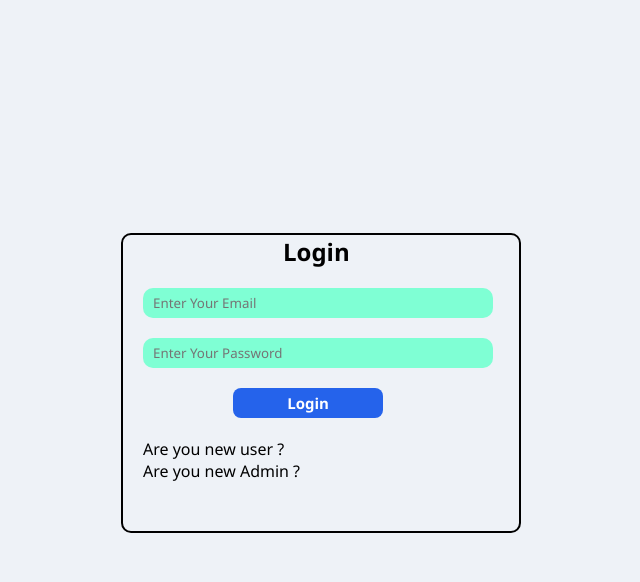
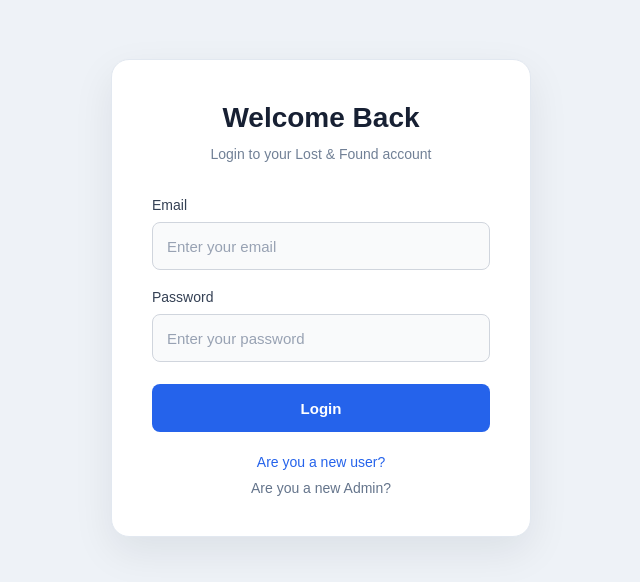
Before and after one commit to gurunagendra7032/Lost_And_Found_Frontend, a React (Vite) app: page / in a window 1280 px wide. Shown: the part 102-684 px from the top of the page, without its empty margins (319-959 px from the left). Built offline with nearby package versions, Linux system fonts and the light colour scheme.

Commit message:
changed Ui of signup for user

```diff
--- a/src/pages/Login.css
+++ b/src/pages/Login.css
@@ -1,38 +1,331 @@
-* {
+
+html,
+body,
+#root {
   margin: 0;
   padding: 0;
-  box-sizing: border-box;
-  font-family: 'Segoe UI', sans-serif;
-}
-.Login{
-    border:2px solid black;
-    border-radius: 10px;
-    height: 300px;
-    width: 400px;
-   padding-left: 20px;
+  width: 100%;
+  min-height: 100%;
 }
 
-.fields{
-    width:350px;
-    height:30px;
-    margin-top: 20px;
-    background-color: aquamarine;
-    border: none;
-    border-radius: 10px;
-    padding-left:10px ;
+* {
+  box-sizing: border-box;
 }
-.submit{
-    height: 30px;
-    width: 150px;
-    margin:20px;
-    margin-left: 90px;
 
+
+/* =====================================
+   PAGE
+===================================== */
+
+.login-page {
+  width: 100%;
+  min-height: 100vh;
+
+  display: flex;
+  justify-content: center;
+  align-items: center;
+
+  padding: 30px 20px;
+
+  background: #eef2f7;
+
+  font-family: Arial, Helvetica, sans-serif;
 }
-.headinglogin{
-    margin-left: 140px;
+
+
+/* =====================================
+   LOGIN CARD
+===================================== */
+
+.login-card {
+  width: 420px;
+  max-width: 100%;
+
+  padding: 40px;
+
+  background: #ffffff;
+
+  border: 1px solid #e2e8f0;
+  border-radius: 18px;
+
+  box-shadow:
+    0 15px 40px rgba(15, 23, 42, 0.08);
 }
-.page{
-    display: flex;
-    justify-content: center;
-    padding-top: 200px;
+
+
+/* =====================================
+   HEADER
+===================================== */
+
+.login-header {
+  width: 100%;
+
+  margin-bottom: 30px;
+
+  text-align: center;
 }
+
+.login-header h2 {
+  margin: 0;
+
+  color: #172033;
+
+  font-size: 28px;
+  font-weight: 600;
+
+  line-height: 1.3;
+}
+
+.login-header p {
+  margin: 8px 0 0;
+
+  color: #718096;
+
+  font-size: 14px;
+
+  line-height: 1.5;
+}
+
+
+/* =====================================
+   FORM
+===================================== */
+
+.login-form {
+  width: 100%;
+
+  display: flex;
+  flex-direction: column;
+
+  gap: 17px;
+}
+
+
+/* =====================================
+   INPUT GROUP
+===================================== */
+
+.login-input-group {
+  width: 100%;
+
+  display: flex;
+  flex-direction: column;
+
+  gap: 7px;
+}
+
+.login-input-group label {
+  margin: 0;
+
+  color: #344054;
+
+  font-size: 14px;
+  font-weight: 500;
+
+  line-height: 20px;
+}
+
+
+/* =====================================
+   INPUT
+===================================== */
+
+.login-field {
+  width: 100%;
+  height: 48px;
+
+  padding: 0 14px;
+
+  border: 1px solid #d0d5dd;
+  border-radius: 8px;
+
+  outline: none;
+
+  background: #f9fafb;
+
+  color: #1d2939;
+
+  font-size: 15px;
+
+  transition:
+    border-color 0.2s ease,
+    background 0.2s ease,
+    box-shadow 0.2s ease;
+}
+
+
+/* Placeholder */
+
+.login-field::placeholder {
+  color: #98a2b3;
+}
+
+
+/* Hover */
+
+.login-field:hover {
+  border-color: #98a2b3;
+}
+
+
+/* Focus */
+
+.login-field:focus {
+  background: #ffffff;
+
+  border-color: #2563eb;
+
+  box-shadow:
+    0 0 0 3px rgba(37, 99, 235, 0.12);
+}
+
+
+/* =====================================
+   LOGIN BUTTON
+===================================== */
+
+.login-submit {
+  width: 100%;
+  height: 48px;
+
+  margin-top: 5px;
+
+  padding: 0;
+
+  border: none;
+  border-radius: 8px;
+
+  background: #2563eb;
+
+  color: #ffffff;
+
+  font-size: 15px;
+  font-weight: 600;
+
+  cursor: pointer;
+
+  transition:
+    background 0.2s ease,
+    box-shadow 0.2s ease,
+    transform 0.1s ease;
+}
+
+
+/* Hover */
+
+.login-submit:hover {
+  background: #1d4ed8;
+
+  box-shadow:
+    0 5px 12px rgba(37, 99, 235, 0.20);
+}
+
+
+/* Click */
+
+.login-submit:active {
+  transform: scale(0.99);
+}
+
+
+/* =====================================
+   LINKS
+===================================== */
+
+.login-links {
+  width: 100%;
+
+  margin-top: 22px;
+
+  display: flex;
+  flex-direction: column;
+
+  align-items: center;
+
+  gap: 10px;
+}
+
+
+/* Individual link */
+
+.login-link {
+  color: #2563eb;
+
+  font-size: 14px;
+  font-weight: 500;
+
+  text-align: center;
+
+  cursor: pointer;
+
+  transition: color 0.2s ease;
+}
+
+.login-link:hover {
+  color: #1d4ed8;
+
+  text-decoration: underline;
+}
+
+
+/* Admin link */
+
+.admin-link {
+  color: #64748b;
+}
+
+.admin-link:hover {
+  color: #334155;
+}
+
+
+/* =====================================
+   MOBILE
+===================================== */
+
+@media (max-width: 500px) {
+
+  .login-page {
+    padding: 25px 15px;
+  }
+
+  .login-card {
+    width: 100%;
+
+    padding: 32px 25px;
+
+    border-radius: 15px;
+  }
+
+  .login-header {
+    margin-bottom: 26px;
+  }
+
+  .login-header h2 {
+    font-size: 25px;
+  }
+
+  .login-form {
+    gap: 15px;
+  }
+}
+
+
+/* =====================================
+   SMALL MOBILE
+===================================== */
+
+@media (max-width: 350px) {
+
+  .login-page {
+    padding: 15px 12px;
+  }
+
+  .login-card {
+    padding: 28px 20px;
+  }
+
+  .login-header h2 {
+    font-size: 23px;
+  }
+}
--- a/src/pages/Login.jsx
+++ b/src/pages/Login.jsx
@@ -1,3 +1,4 @@
+
 import React, { useState } from "react";
 import { useNavigate } from "react-router-dom";
 import { jwtDecode } from "jwt-decode";
@@ -10,18 +11,18 @@ function Login() {
   const navigate = useNavigate();
 
   function changeSingup() {
-    navigate("/signup");   // ✅ Navigate using route path
+    navigate("/signup");
   }
 
-  function changeSingupAdmin(){
+  function changeSingupAdmin() {
     navigate("/admin/Signup");
   }
 
-
-
   async function handleLogin() {
     try {
-      const res = await fetch("https://lostandfound-production-33dc.up.railway.app/login", {
+      const res = await fetch(
+        "https://lostandfound-production-33dc.up.railway.app/login",
+        {
           method: "POST",
           headers: {
             "Content-Type": "application/json",
@@ -30,7 +31,8 @@ function Login() {
             email,
             password,
           }),
-      });
+        }
+      );
 
       if (!res.ok) {
         alert("Invalid email or password");
@@ -61,7 +63,6 @@ function Login() {
       } else {
         alert("Unknown role");
       }
-
     } catch (error) {
       console.error("Login error:", error);
       alert("Something went wrong");
@@ -69,33 +70,65 @@ function Login() {
   }
 
   return (
-    <div className="page">
-      <div className="Login">
-        <h2 className="headinglogin">Login</h2>
+    <div className="login-page">
+      <div className="login-card">
+
+        <div className="login-header">
+          <h2>Welcome Back</h2>
+          <p>Login to your Lost & Found account</p>
+        </div>
+
+        <div className="login-form">
+
+          <div className="login-input-group">
+            <label>Email</label>
 
             <input
               type="text"
-          placeholder="Enter Your Email"
-          className="fields"
+              placeholder="Enter your email"
+              className="login-field"
               onChange={(e) => setEmail(e.target.value)}
             />
+          </div>
+
+          <div className="login-input-group">
+            <label>Password</label>
 
             <input
               type="password"
-          placeholder="Enter Your Password"
-          className="fields"
+              placeholder="Enter your password"
+              className="login-field"
               onChange={(e) => setPassword(e.target.value)}
             />
+          </div>
 
           <input
             type="submit"
             value="Login"
-          className="submit"
+            className="login-submit"
             onClick={handleLogin}
           />
 
-      <div onClick={changeSingup}> Are you new user ?</div>
-      <div onClick={changeSingupAdmin}> Are you new Admin ?</div>
+        </div>
+
+        <div className="login-links">
+
+          <div
+            className="login-link"
+            onClick={changeSingup}
+          >
+            Are you a new user?
+          </div>
+
+          <div
+            className="login-link admin-link"
+            onClick={changeSingupAdmin}
+          >
+            Are you a new Admin?
+          </div>
+
+        </div>
+
       </div>
     </div>
   );
--- a/src/pages/Signup.jsx
+++ b/src/pages/Signup.jsx
@@ -12,7 +12,8 @@ function Signup() {
 
   const navigate = useNavigate();
 
-  async function Submit() {
+async function Submit() {
+  try {
     const res = await fetch(
       "https://lostandfound-production-33dc.up.railway.app/signup",
       {
@@ -36,7 +37,11 @@ function Signup() {
     } else {
       setRetur(message);
     }
+  } catch (error) {
+    console.error(error);
+    setRetur("Unable to connect to the server.");
   }
+}
 
   return (
     <div className="page">
```
Lines whose indentation alone changed are shown as unchanged.
